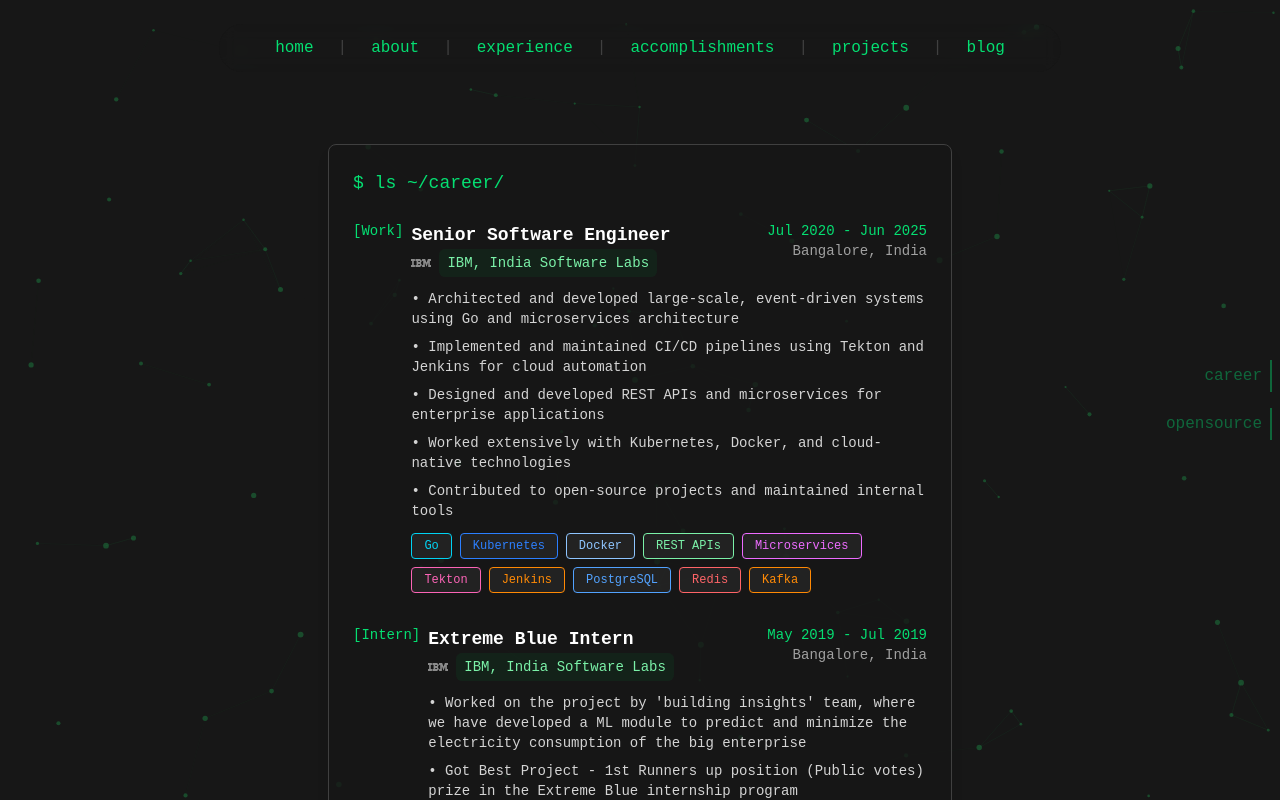
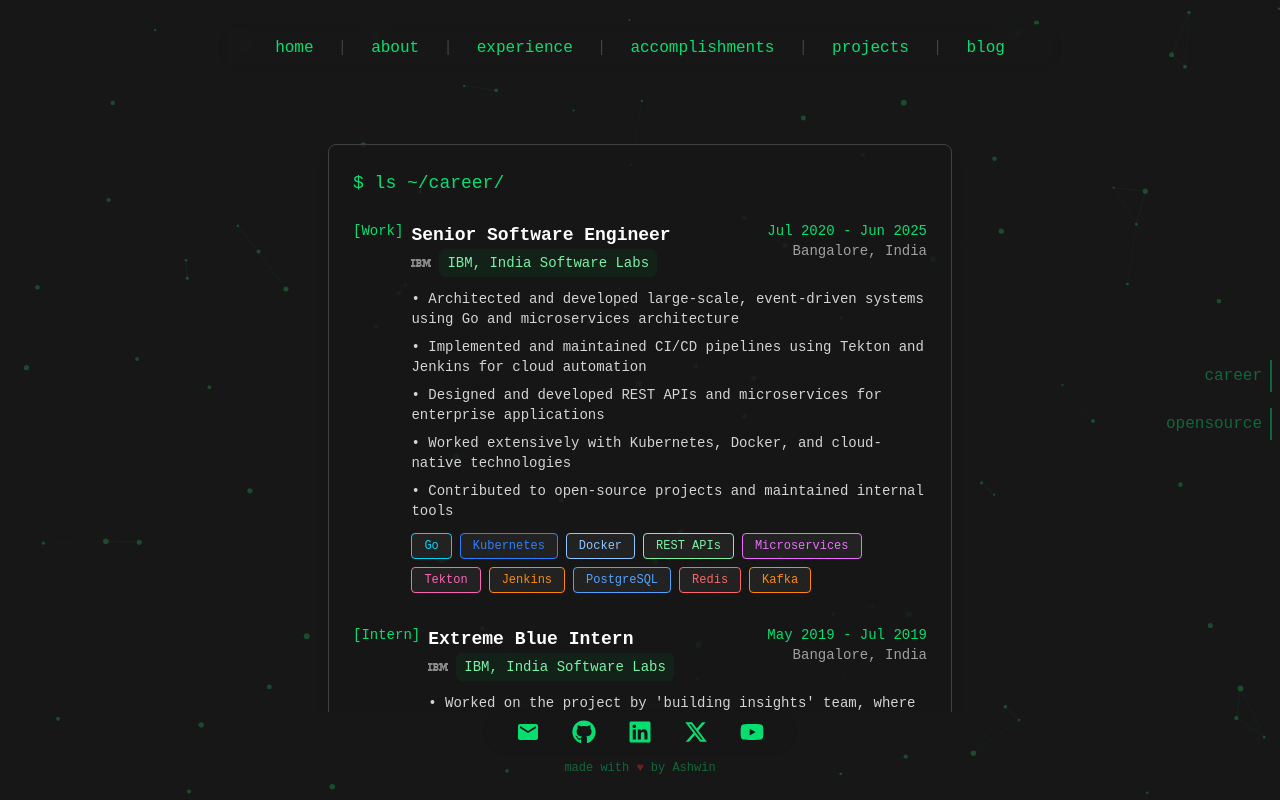
Before and after one commit to ayushxx7/ceo, a Next.js app: page /experience in a window 1280 px wide. Shown: the top 800 px of the page. Built offline with nearby package versions, Linux system fonts and the light colour scheme.

Commit message:
feat(accomplishments): added new page and fixed multiple things

```diff
--- a/app/layout.tsx
+++ b/app/layout.tsx
@@ -16,11 +16,11 @@
 
 export default function RootLayout({ children }: { children: ReactNode }) {
   return (
-    <html lang="en">
-      <body className="bg-neutral-950 min-h-screen flex flex-col">
+    <html lang="en" className="h-full">
+      <body className="bg-neutral-950 h-full flex flex-col overflow-hidden">
         <ParticleBackground />
         <NavBar />
-        <div className="flex-1 flex flex-col">
+        <div className="flex-1 flex flex-col overflow-y-auto">
           {children}
         </div>
         <footer className="w-full flex flex-col items-center mt-auto pb-4 md:pb-6 relative z-20 px-4">
```
